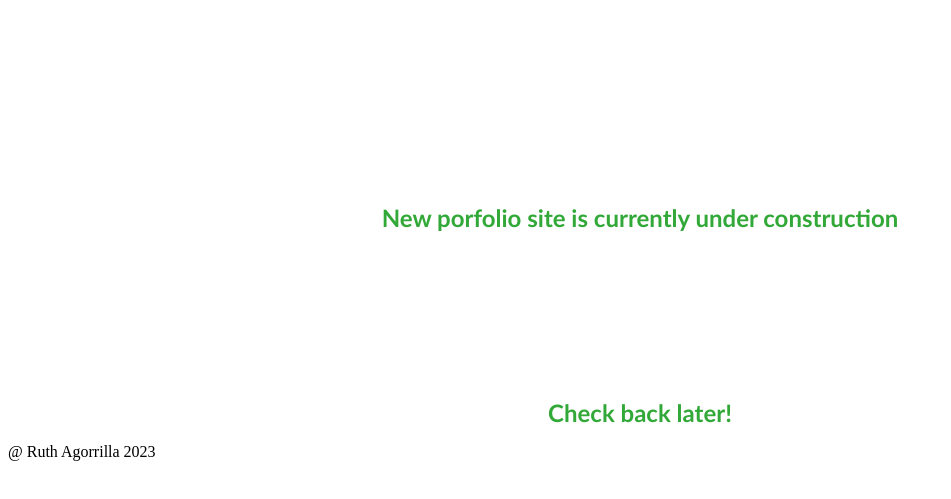
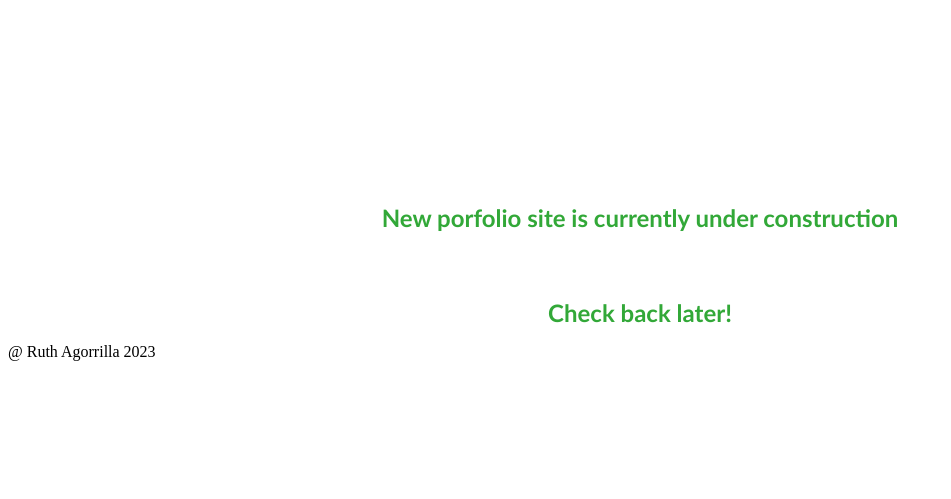
Before and after one commit to thur-goa/thur-goa.github.io, a plain HTML site: page index_new.html in a window 1280 px wide. Shown: the part 13-512 px from the top of the page, without its empty margins (0-951 px from the left). Drawn offline with Linux system fonts and the light colour scheme.

Commit message:
Update index_new.css

```diff
--- a/index_new.css
+++ b/index_new.css
@@ -7,7 +7,7 @@ h1{
 }
 
 .check{
-  padding-top: 150px !important;
+  margin-top: -150px !important;
 }
 
 .copyright p{
```
